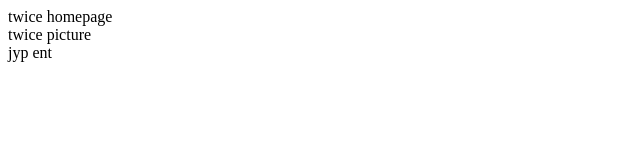
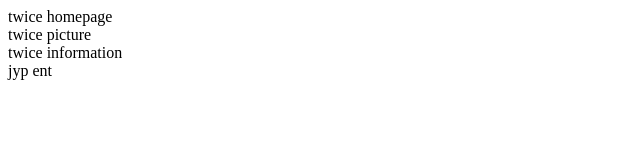
Before and after one commit to cnugithubpractice8/my-git-project, a plain HTML site: page index.html in a window 1280 px wide. Shown: the whole page, without its empty margins (0-640 px from the left). Drawn offline with Linux system fonts and the light colour scheme.

Commit message:
Add body twice information

```diff
--- a/index.html
+++ b/index.html
@@ -1,5 +1,6 @@
 <html>
 	<head> twice homepage</head>
         <div>twice picture</div>
+	<body> twice information </body>
 	<footer>jyp ent</footer>
 </html>
```
